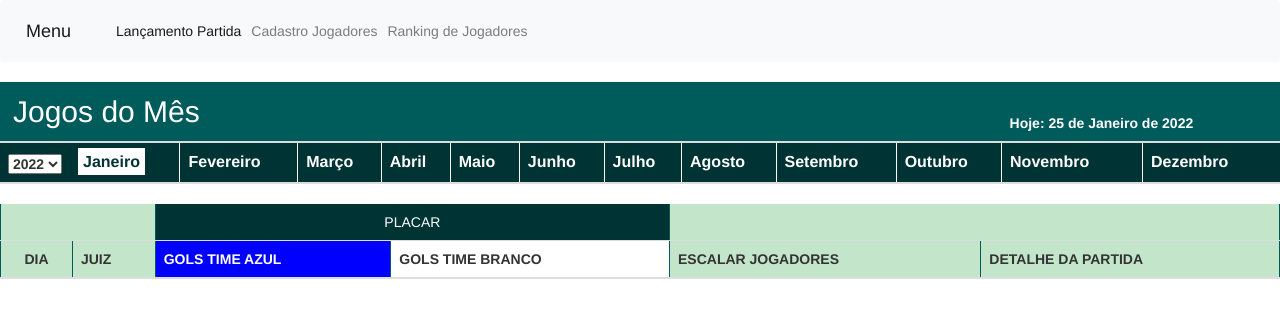
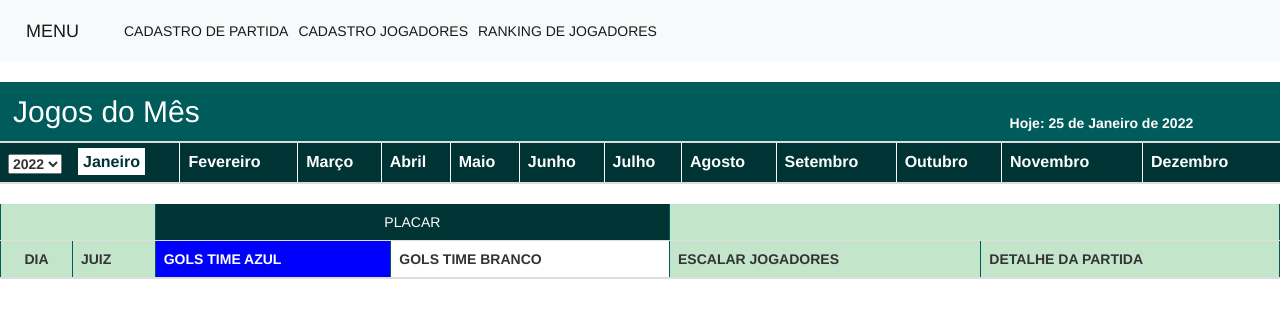
Before and after one commit to FabioSiqueiraPaula/ifc, a PHP site: page / in a window 1280 px wide. Shown: the top 318 px of the page. Run offline with PHP 8.4, Linux system fonts and the light colour scheme; data that the repository does not hold is empty.

Commit message:
Atualização header

```diff
--- a/header.php
+++ b/header.php
@@ -86,16 +86,16 @@ else
 </head>
 <body>
 
-<nav class="navbar navbar-expand-lg navbar-light bg-light">
+<nav class="navbar navbar-expand-lg navbar-light bg-light" style="text-transform: uppercase;">
   <a class="navbar-brand" href="#">Menu</a>
   <button class="navbar-toggler" type="button" data-toggle="collapse" data-target="#navbarNavAltMarkup" aria-controls="navbarNavAltMarkup" aria-expanded="false" aria-label="Toggle navigation">
     <span class="navbar-toggler-icon"></span>
   </button>
   <div class="collapse navbar-collapse" id="navbarNavAltMarkup">
     <div class="navbar-nav">
-      <a class="nav-item nav-link active" data-toggle="modal" data-target="#partidaModal" href="#">Lançamento Partida <span class="sr-only">(current)</span></a>
-      <a class="nav-item nav-link" data-toggle="modal" data-target="#jogadorModal" href="#">Cadastro Jogadores</a>
-      <a class="nav-item nav-link" href="#">Ranking de Jogadores</a>
+      <a class="nav-item nav-link active" data-toggle="modal" data-target="#partidaModal" href="#">cadastro de Partida <span class="sr-only">(current)</span></a>
+      <a class="nav-item nav-link active" data-toggle="modal" data-target="#jogadorModal" href="#">Cadastro Jogadores</a>
+      <a class="nav-item nav-link active" href="#">Ranking de Jogadores</a>
     </div>
   </div>
 </nav>
```
